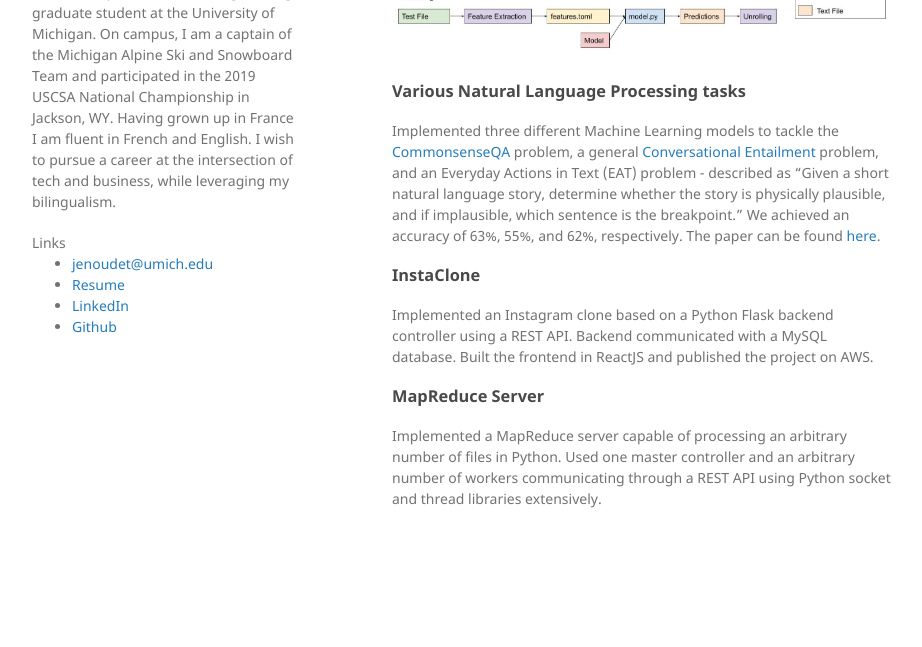
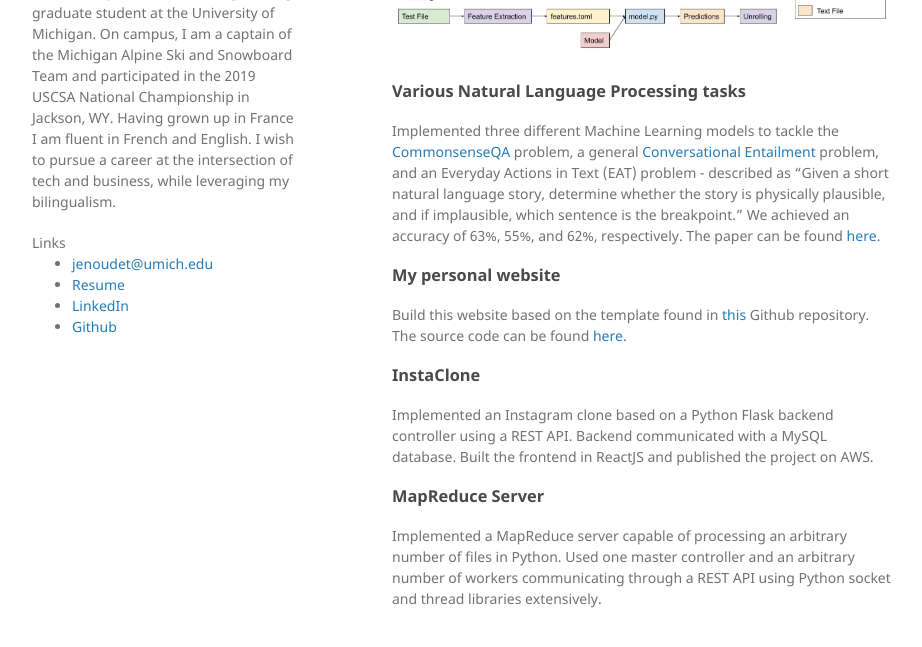
Before and after one commit to jenoudet/jenoudet.github.io, a Jekyll site: the page built from index.md, in a window 1280 px wide and 1014 px high, cut to the strip 335-982 px from the top of the window. Shown: the whole strip, without its empty margins (178-1100 px from the left). Built offline with Jekyll 4.4.1, drawn with Linux system fonts in a browser that asks for light colours; our own code applies the rules of GitHub Pages for plain Markdown files.

Commit message:
more content

```diff
--- a/_layouts/default.html
+++ b/_layouts/default.html
@@ -8,9 +8,7 @@
 
     {% seo %}
     <link rel="stylesheet" href="{{ "assets/css/style.css?v=" | append: site.github.build_revision | relative_url }}">
-    <!--[if lt IE 9]>
-    <script src="https://cdnjs.cloudflare.com/ajax/libs/html5shiv/3.7.3/html5shiv.min.js"></script>
-    <![endif]-->
+    <title>{{ site.title }}</title>
 </head>
 
 <body>
@@ -19,21 +17,19 @@
             <h1>{{ site.title | default: site.github.repository_name }}</h1>
 
             {% if site.logo %}
-            <img src="{{site.logo | relative_url}}" alt="Logo" />
+            <img src="{{site.logo | relative_url}}" alt="Logo" max-width="10px" max-height="auto" />
             {% endif %}
 
             <p>{{ site.description | default: site.github.project_tagline }}</p>
 
-            <!-- <h4>this is a test -->
             Links
             <ul>
                 {% for link_hash in site.links %}
                 {% for link in link_hash %}
-                <li><a href="{{ link[1] }}">{{ link[0] }}</a></li>
+                <li><a target="_blank" rel="noopener noreferrer" href="{{ link[1] }}" >{{ link[0] }}</a></li>
                 {% endfor %}
                 {% endfor %}
             </ul>
-            <!-- </h4> -->
 
         </header>
         <section>
--- a/index.md
+++ b/index.md
@@ -5,12 +5,15 @@ layout: default
 ## Projects
 
 ### LLVML - A Machine Learning framework for LLVM loop unrolling
-Designed and implemented a Machine Learning pipeline to predict the optimal unroll factor of a loop in LLVM. Focused on the Feature Extraction step of the pipeline. Our Neural Network predicted the top two unroll factors in over 95% of cases. The paper can be found [here](https://drive.google.com/file/d/1jvSS3FYq7l4NvZA9LoVWhc9icNXR7bOR/view?usp=sharing).
+Designed and implemented a Machine Learning pipeline to predict the optimal unroll factor of a loop in LLVM. Focused on the Feature Extraction step of the pipeline. Our Neural Network predicted the top two unroll factors in over 95% of cases. The paper can be found [here](https://drive.google.com/file/d/1jvSS3FYq7l4NvZA9LoVWhc9icNXR7bOR/view?usp=sharing){:target="_blank"}.
 ![Pipeline](images/pipeline.jpg)
 
 ### Various Natural Language Processing tasks
-Implemented three different Machine Learning models to tackle the [CommonsenseQA](https://www.tau-nlp.org/commonsenseqa) problem, a general [Conversational Entailment](https://www.aclweb.org/anthology/W09-3930/) problem, and an Everyday Actions in Text (EAT) problem - described as "Given a short natural language story, determine whether the story is physically plausible, and if implausible, which sentence is the breakpoint."
-We achieved an accuracy of 63%, 55%, and 62%, respectively. The paper can be found [here](https://drive.google.com/file/d/1bV3wNY6OgIMXWMPDYI6-TytcHOhjUtXD/view?usp=sharing).
+Implemented three different Machine Learning models to tackle the [CommonsenseQA](https://www.tau-nlp.org/commonsenseqa){:target="_blank"} problem, a general [Conversational Entailment](https://www.aclweb.org/anthology/W09-3930/){:target="_blank"} problem, and an Everyday Actions in Text (EAT) problem - described as "Given a short natural language story, determine whether the story is physically plausible, and if implausible, which sentence is the breakpoint."
+We achieved an accuracy of 63%, 55%, and 62%, respectively. The paper can be found [here](https://drive.google.com/file/d/1bV3wNY6OgIMXWMPDYI6-TytcHOhjUtXD/view?usp=sharing){:target="_blank"}.
+
+### My personal website
+Build this website based on the template found in [this](https://github.com/pages-themes/minimal){:target="_blank"} Github repository. The source code can be found [here](https://github.com/jenoudet/jenoudet.github.io){:target="_blank"}.
 
 ### InstaClone
 Implemented an Instagram clone based on a Python Flask backend controller using a REST API. Backend communicated with a MySQL database. Built the frontend in ReactJS and published the project on AWS.
```
